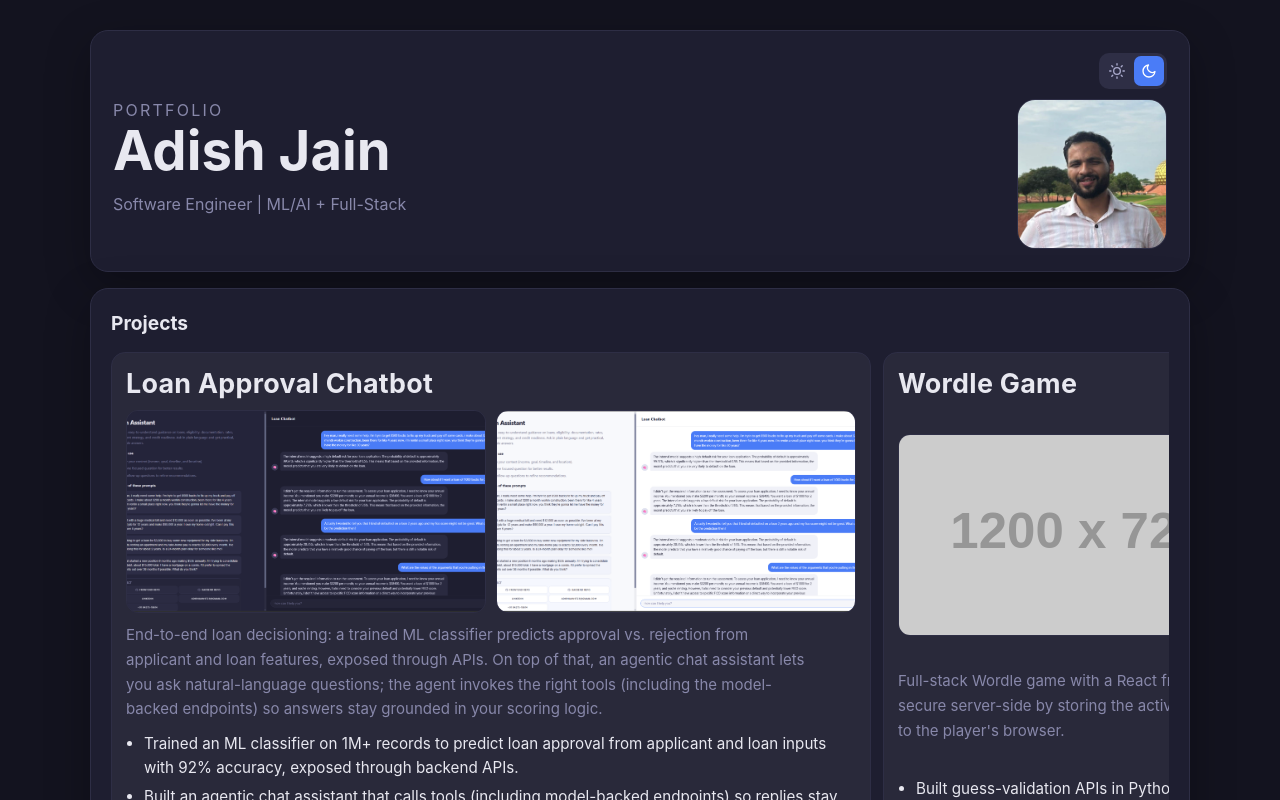
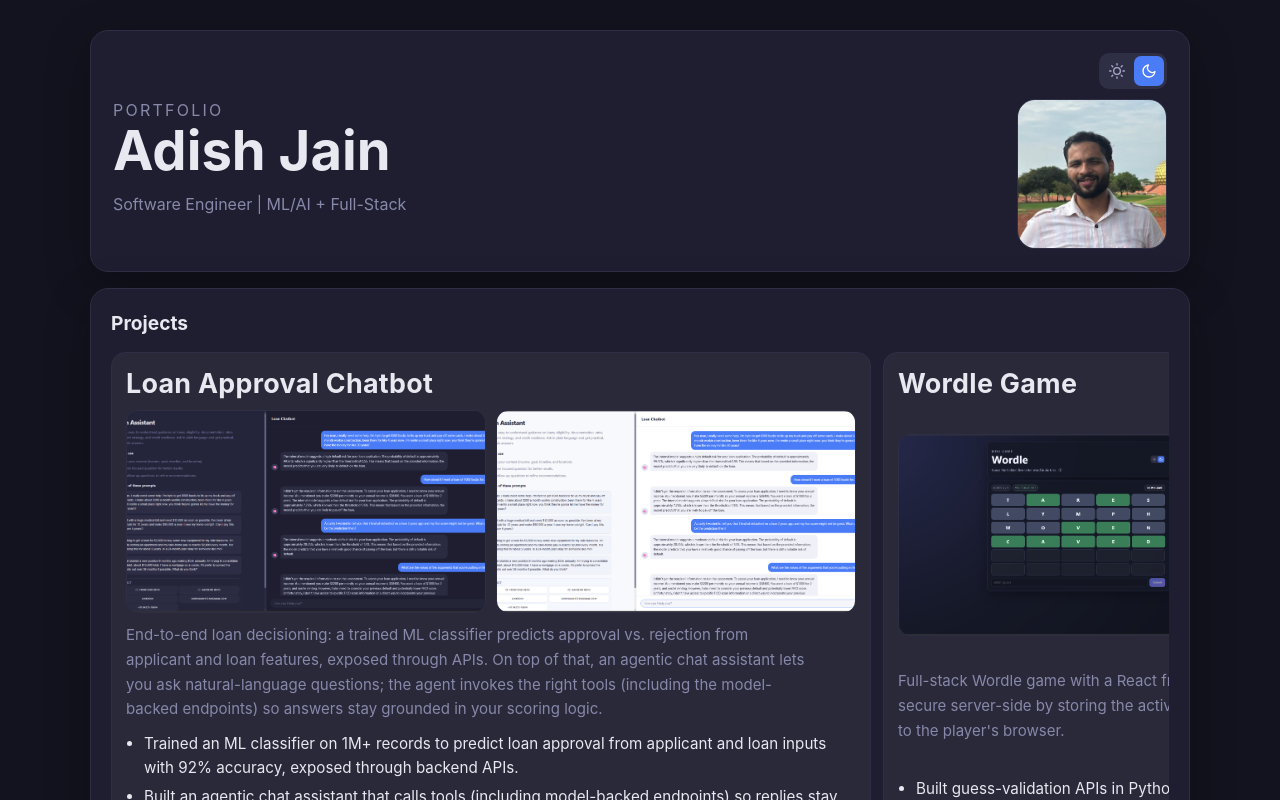
Before and after one commit to adishjain97230/frontendach, a React (Vite) app: page / in a window 1280 px wide. Shown: the top 800 px of the page. Built offline with nearby package versions, Linux system fonts and the light colour scheme.

Commit message:
added ss

```diff
--- a/src/pages/ProjectsPage.tsx
+++ b/src/pages/ProjectsPage.tsx
@@ -2,6 +2,8 @@ import { useEffect, useState } from "react";
 import { Link, useNavigate } from "react-router-dom";
 import loanChatbotDark from "../assets/loanChatbotDark.png";
 import loanChatbotLight from "../assets/loanChatbotLight.png";
+import wordleDark from "../assets/wordleDark.png";
+import wordleLight from "../assets/wordleLight.png";
 import profilePicture from "../assets/pfp.jpeg";
 import "./ProjectsPage.css";
 
@@ -58,10 +60,7 @@ const PROJECTS = [
       "Stored each active round's target word in MySQL so gameplay logic remains trusted on the backend.",
       "Implemented a responsive React UI with themed tiles, status feedback, and new game flow.",
     ],
-    screenshots: [
-      "https://placehold.co/1200x720/101726/d1dcff?text=Wordle+Gameplay",
-      "https://placehold.co/1200x720/0f1320/c4d1ff?text=Wordle+Backend+Flow",
-    ],
+    screenshots: [wordleDark, wordleLight],
     stack: ["Python", "MySQL", "React"],
     websiteUrl: "/wordle",
     repoLinks: [
```
Also changed, not shown: src/assets/wordleDark.png (added), src/assets/wordleLight.png (added).
